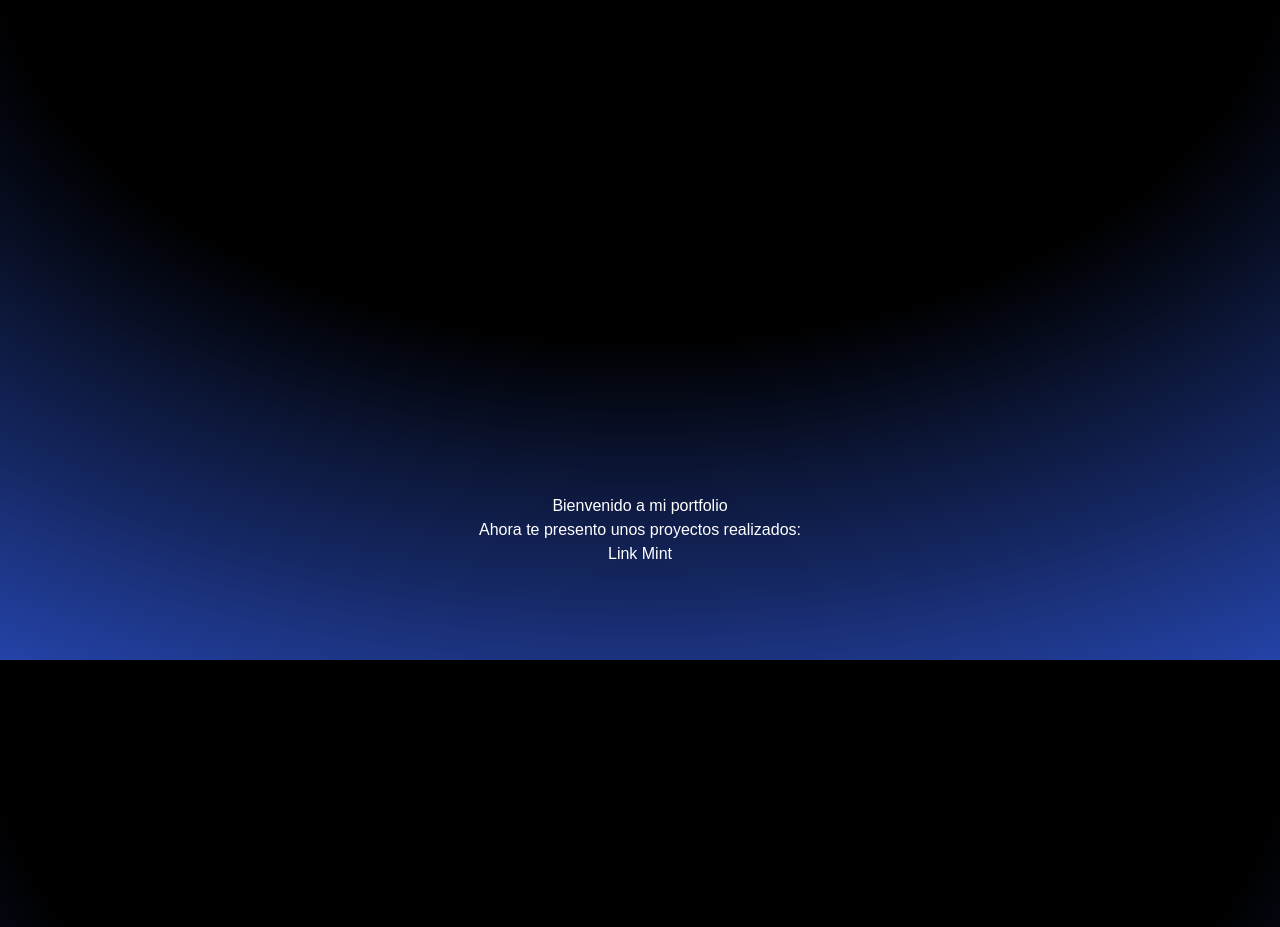
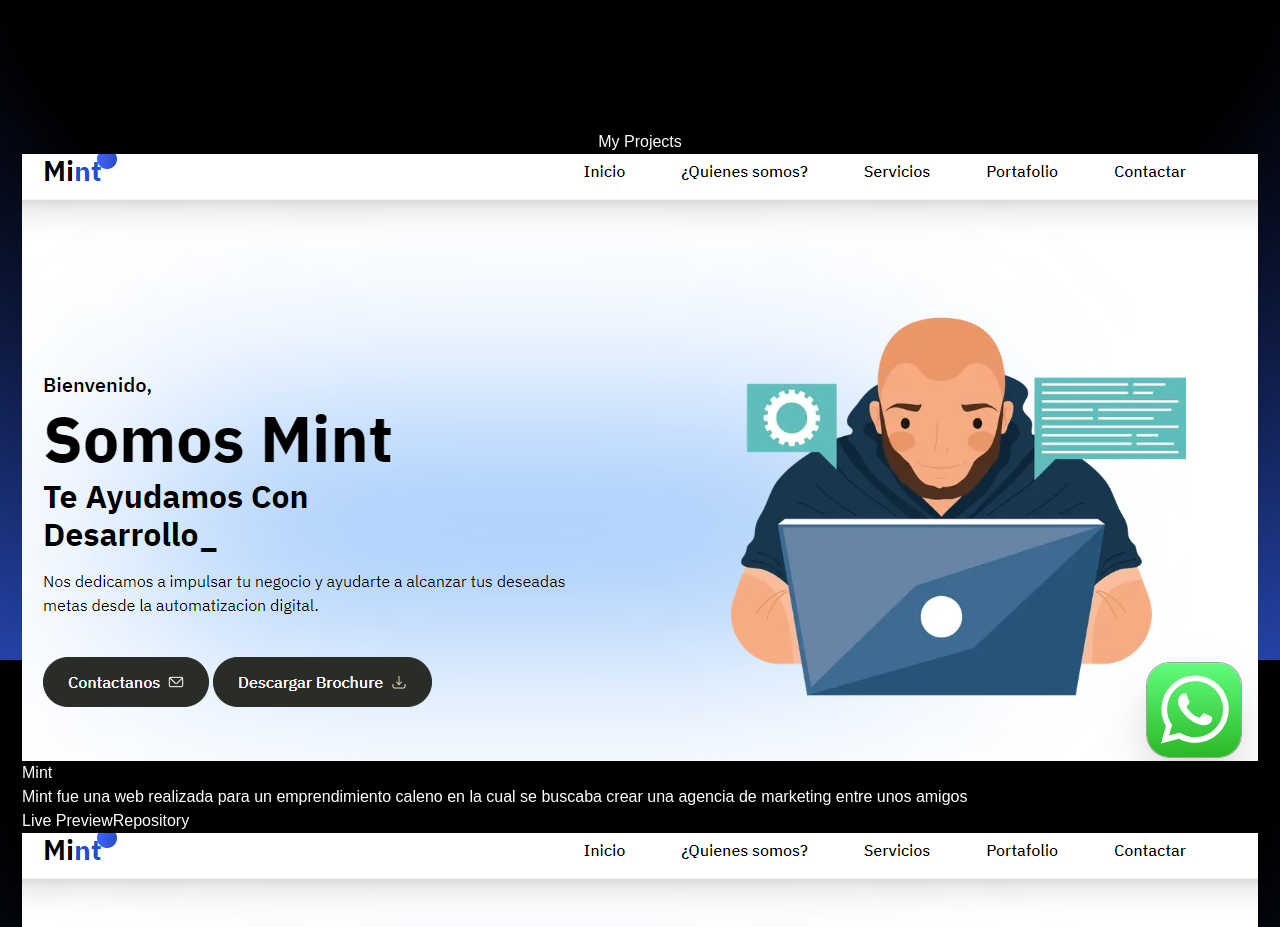
Before and after one commit to Juansubas/Portfolio, a React (Vite) app in the folder react-version/: page / in a window 1280 px wide. Shown: the part 1740-2667 px from the top of the page. Built offline with nearby package versions, Linux system fonts and the light colour scheme.

Commit message:
Update Project

```diff
--- /dev/null
+++ b/react-version/src/components/Card.tsx
@@ -0,0 +1,41 @@
+const Card = ({
+  img,
+  title,
+  description,
+  link,
+  repo,
+}: {
+  img: string;
+  title: string;
+  description: string;
+  link: string;
+  repo: string;
+}) => {
+  return (
+    <section className="bg-slate-800 rounded-lg px-3 py-3 flex flex-col justify-between h-full">
+      <img src={img} alt="image" className="h-[200px] w-[380px] object-cover rounded-lg mb-2" />
+      <h1 className="text-xl font-bold">{title}</h1>
+      <p className="text-white overflow-hidden text-ellipsis  h-[70px]">{description}</p>
+      <div className="flex flex-row justify-between mt-2">
+        <a
+          className="bg-slate-500 text-white px-4 py-2 rounded-md hover:bg-slate-700"
+          href={link}
+          target="_blank"
+          rel="noopener noreferrer"
+        >
+          Live Preview
+        </a>
+        <a
+          className="bg-slate-500 text-white px-4 py-2 rounded-md hover:bg-slate-700"
+          href={repo}
+          target="_blank"
+          rel="noopener noreferrer"
+        >
+          Repository
+        </a>
+      </div>
+    </section>
+  );
+};
+
+export default Card;
--- /dev/null
+++ b/react-version/src/data/projectsData.ts
@@ -0,0 +1,26 @@
+export const projects = [
+  {
+    id: 1,
+    img: "./mint.png",
+    title: "Mint",
+    description: "Mint fue una web realizada para un emprendimiento caleno en la cual se buscaba crear una agencia de marketing entre unos amigos",
+    link: "https://www.mint.juansubas.com",
+    repo: "https://github.com/juansubas/mint"
+  },
+  {
+    id: 2,
+    img: "./mint.png",
+    title: "Ecommerce de Productos Masculinos",
+    description: "Un Ecommerce para adquirir productos de minoxidil y belleza masculina",
+    link: "https://www.otroproyecto.com",
+    repo: "https://github.com/juansubas/otroproyecto"
+  },
+  {
+    id: 3,
+    img: "./mint.png",
+    title: "Todo",
+    description: "Proyecto para gestionar las tareas del dia a dia.",
+    link: "https://www.otroproyecto3.com",
+    repo: "https://github.com/juansubas/otroproyecto3"
+  }
+];
--- a/react-version/src/pages/Projects.tsx
+++ b/react-version/src/pages/Projects.tsx
@@ -1,19 +1,23 @@
+import Card from "../components/Card";
+import { projects } from "../data/projectsData";
+
 const Projects = () => {
   return (
     <section id="projects" className="section">
-      <p>Bienvenido a mi portfolio</p>
-      <p>Ahora te presento unos proyectos realizados:</p>
-      <ol>
-        <li>
-          <a
-            href="https://www.mint.juansubas.com"
-            className="text-blue-500 hover:text-blue-700 underline"
-            target="_blank"
-          >
-            Link Mint
-          </a>
-        </li>
-      </ol>
+      <h1 className="self-center text-4xl pb-5">My Projects</h1>
+      <div className="grid grid-cols-1 md:grid-cols-3 gap-10 w-10/12">
+        {projects.map((project) => {
+          return (
+            <Card
+              img={project.img}
+              title={project.title}
+              description={project.description}
+              link={project.link}
+              repo={project.repo}
+            />
+          );
+        })}
+      </div>
     </section>
   );
 };
```
Also changed, not shown: react-version/public/mint.png (added), react-version/src/components/Portfolio/Card.tsx (deleted), react-version/src/components/Portfolio/Portfolio.tsx (deleted).
